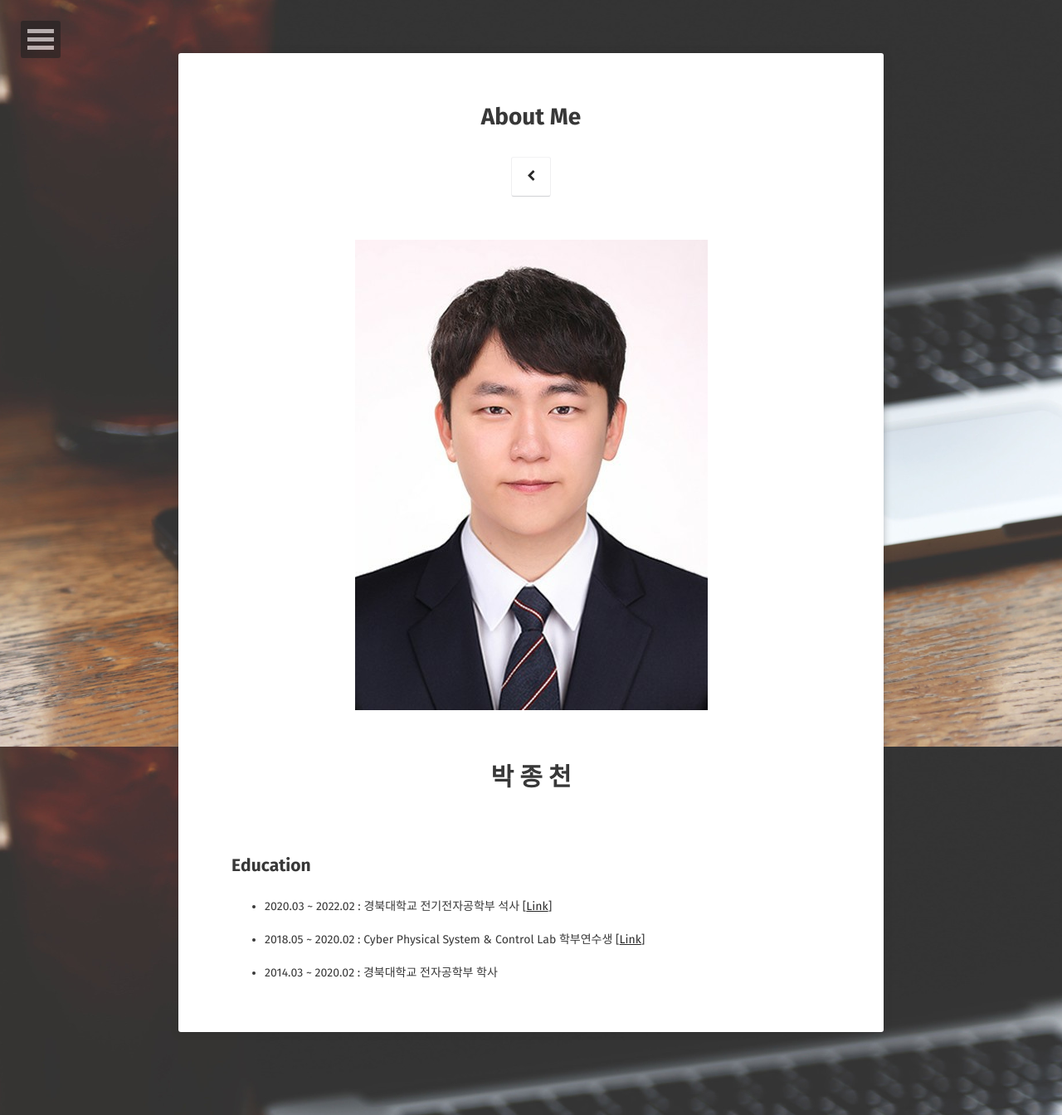
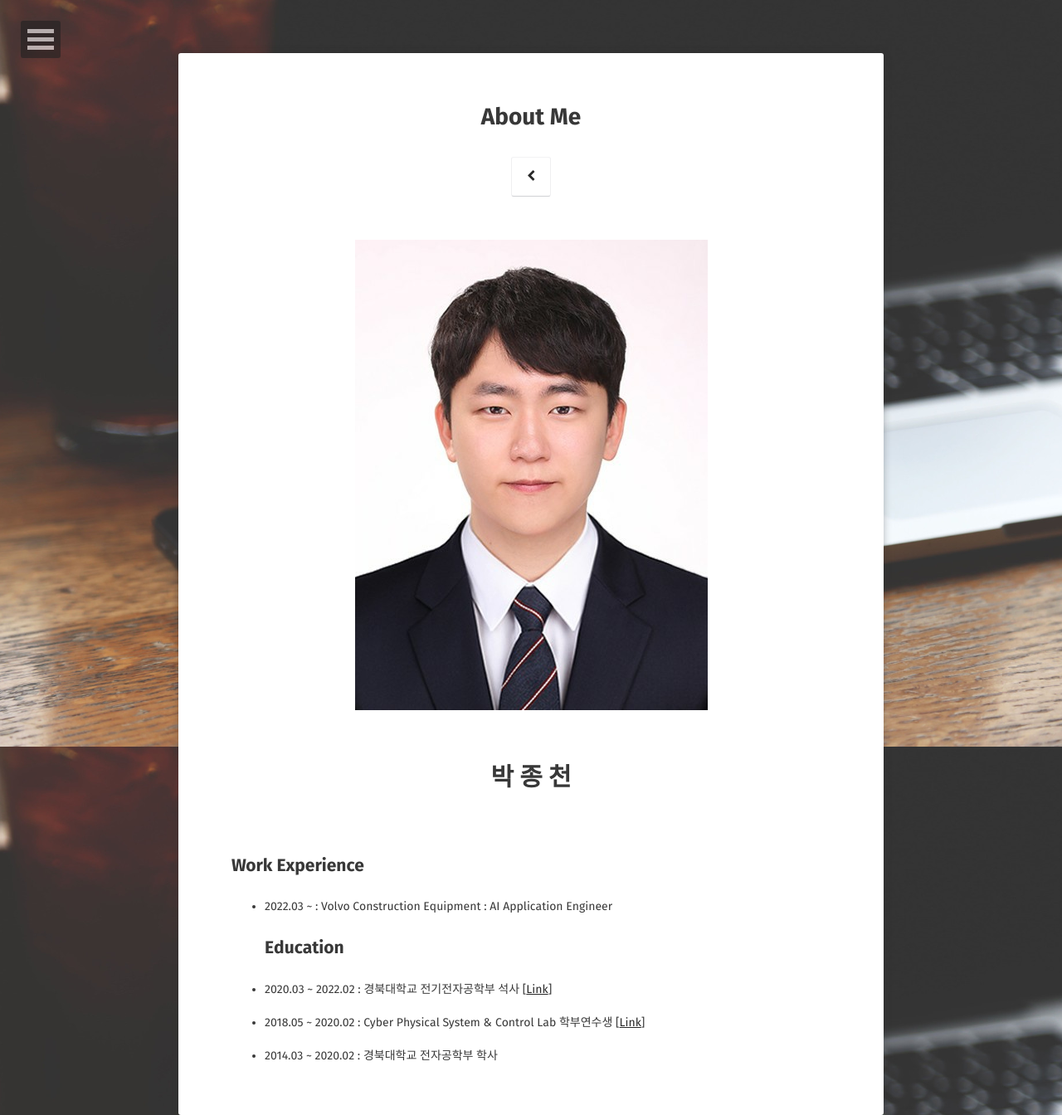
Before and after one commit to JongCheon-Park/JongCheon-Park.github.io, a Jekyll site: the page built from about/index.md, in a window 1280 px wide. Shown: the whole page at 83% size. Built offline with Jekyll 4.4.1, drawn with Linux system fonts in a browser that asks for light colours; some web fonts are replaced.

Commit message:
Update index.md

```diff
--- a/about/index.md
+++ b/about/index.md
@@ -10,6 +10,8 @@ comments: false
 <p align="center"><img src="/assets/img/selfie.jpg"></p><br>
 <p align="center"><span style='font-size: 30px'><b>박 종 천</b></span></p><br>
 
+## Work Experience
+- 2022.03 ~ : Volvo Construction Equipment : AI Application Engineer
 ## Education
 
 - 2020.03 ~ 2022.02 : 경북대학교 전기전자공학부 석사 [[Link](http://cpsc-lab.github.io)] <br>
```
